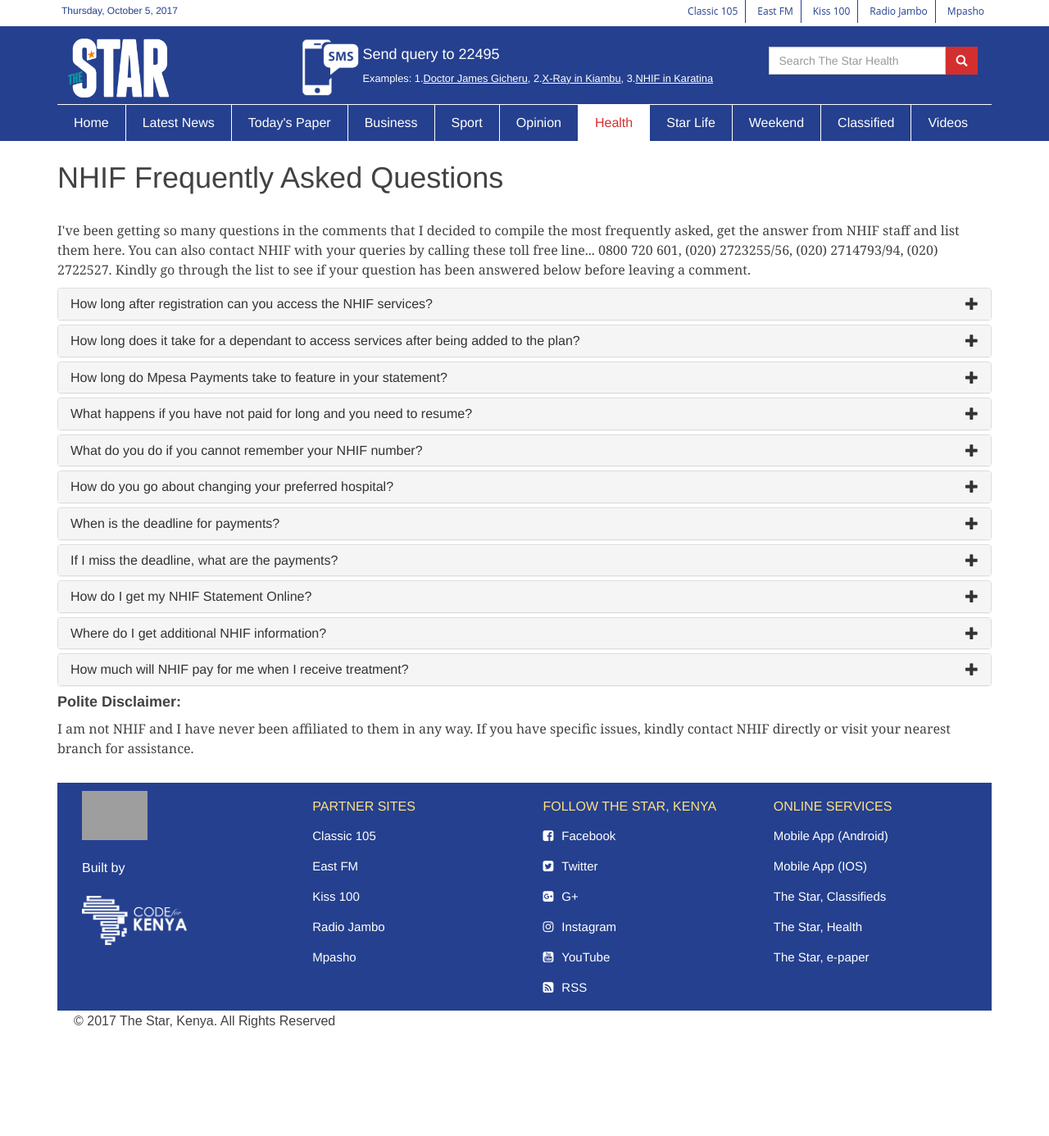
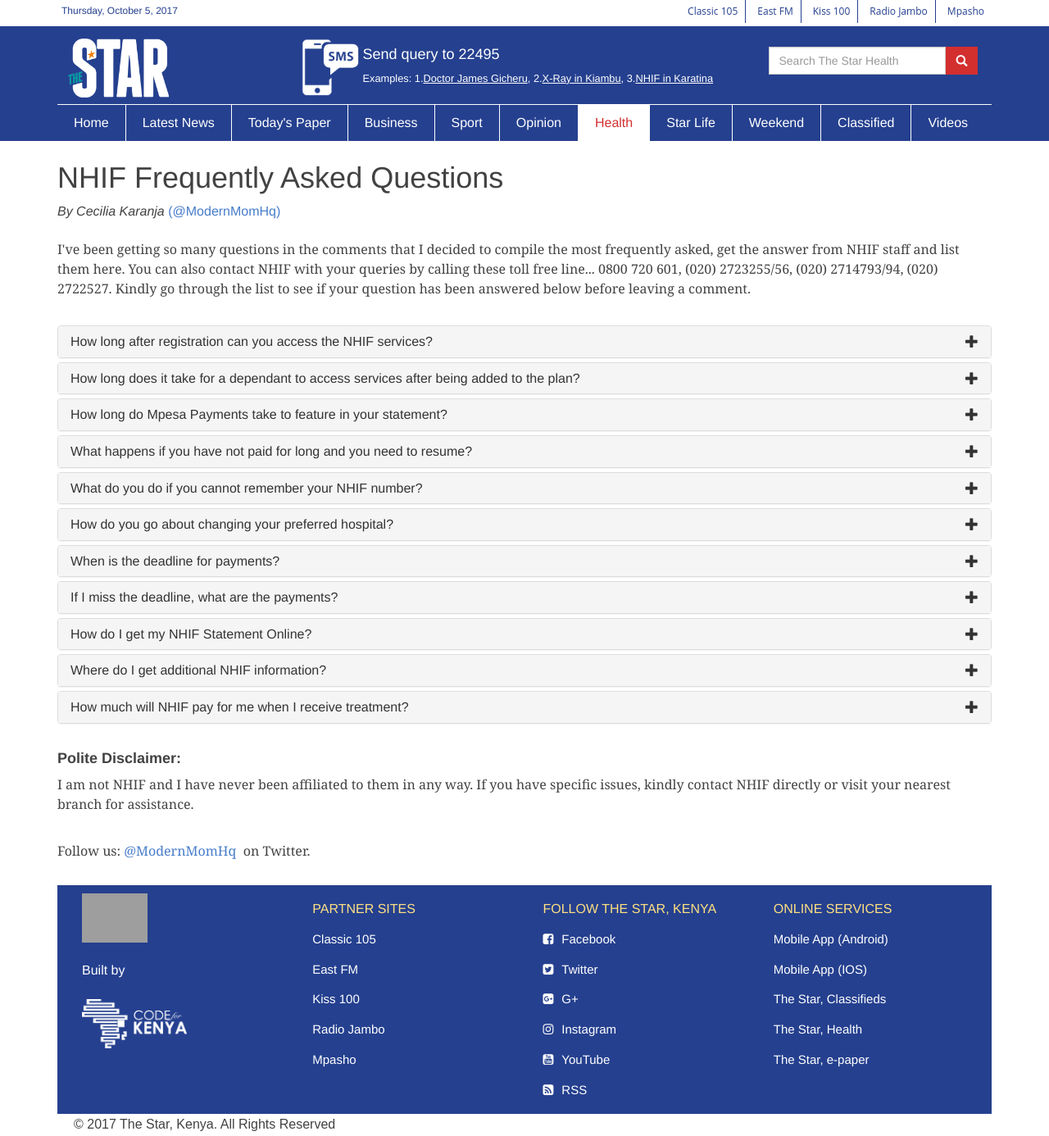
Before and after one commit to CodeForAfrica/HealthTools.KE-theStarHealth, a Jekyll site: the page built from nhif-faq.html, in a window 1280 px wide. Shown: the whole page at 82% size. Built offline with Jekyll 4.4.1, drawn with Linux system fonts in a browser that asks for light colours; a script that is not in the unit is left out; before the commit the page ends 1260 px from its top, so only the background shows below that; grey boxes are pictures that could not be loaded.

Commit message:
add author to  nhif-faq.html

```diff
--- a/nhif-faq.html
+++ b/nhif-faq.html
@@ -4,12 +4,13 @@ title: NHIF FAQ
 ---
 <div class="container">
   <h1>NHIF Frequently Asked Questions</h1>
-  <br/>
+  <em>By Cecilia Karanja</em>&nbsp;<a href="https://twitter.com/ModernMomHq" target="blank">(@ModernMomHq)</a>
+  <br/><br/>
   <p>I've been getting so many questions in the comments that I decided to compile the most frequently asked,
     get the answer from NHIF staff and list them here. You can also contact NHIF with your queries by
     calling these toll free line... 0800 720 601, (020) 2723255/56, (020) 2714793/94, (020) 2722527.
     Kindly go through the list to see if your question has been answered below before leaving a comment.</p>
-
+  <br/>
   <div class="panel-group" id="faqAccordion">
     <div class="panel panel-default ">
       <div class="panel-heading accordion-toggle question-toggle collapsed" data-toggle="collapse" data-parent="#faqAccordion"
@@ -169,7 +170,11 @@ title: NHIF FAQ
         </div>
       </div>
     </div>
+    <br/>
     <h4><strong>Polite Disclaimer:</strong></h4>
     <p>I am not NHIF and I have never been affiliated to them in any way. If you have specific issues, kindly
       contact NHIF directly or visit your nearest branch for assistance.</p>
+    <br />
+    <p>Follow us:&nbsp;<a href="https://twitter.com/ModernMomHq" target="blank">@ModernMomHq</a>&nbsp; on
+      Twitter.</p>
   </div>
```
